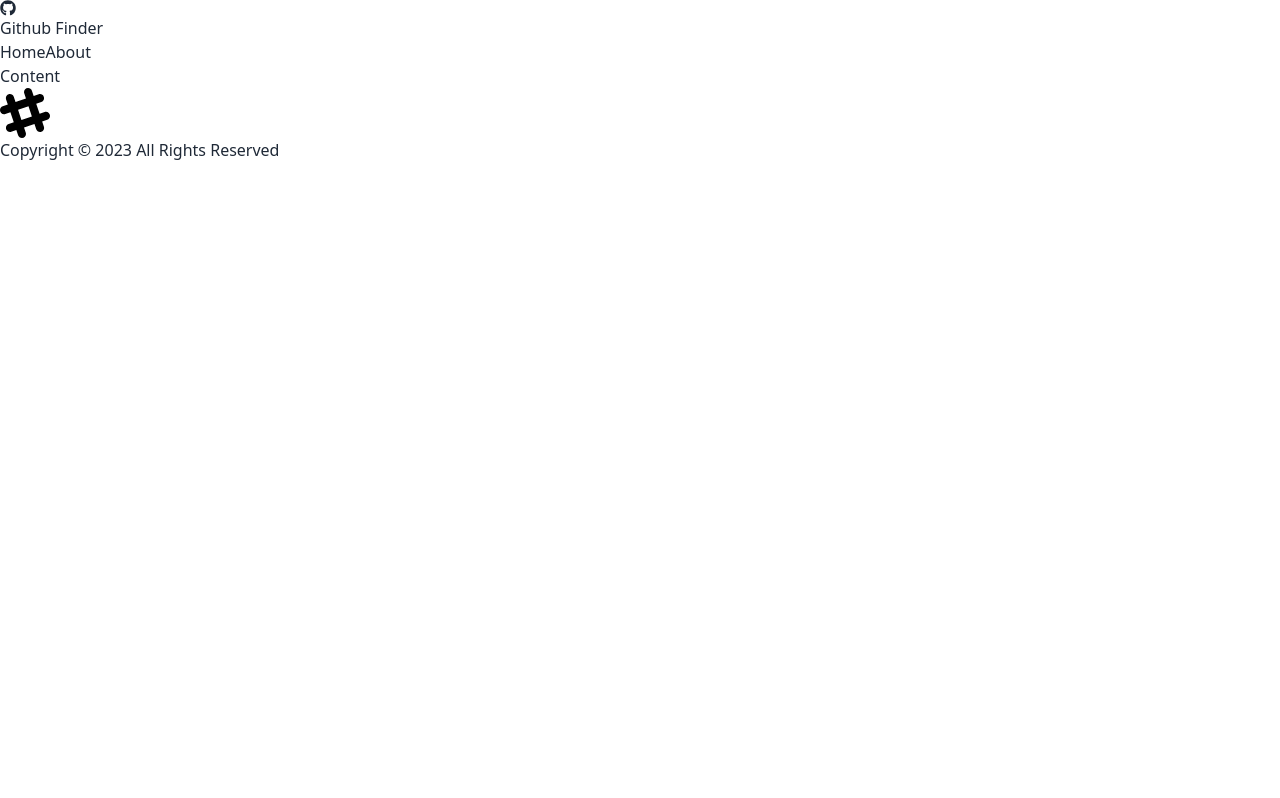
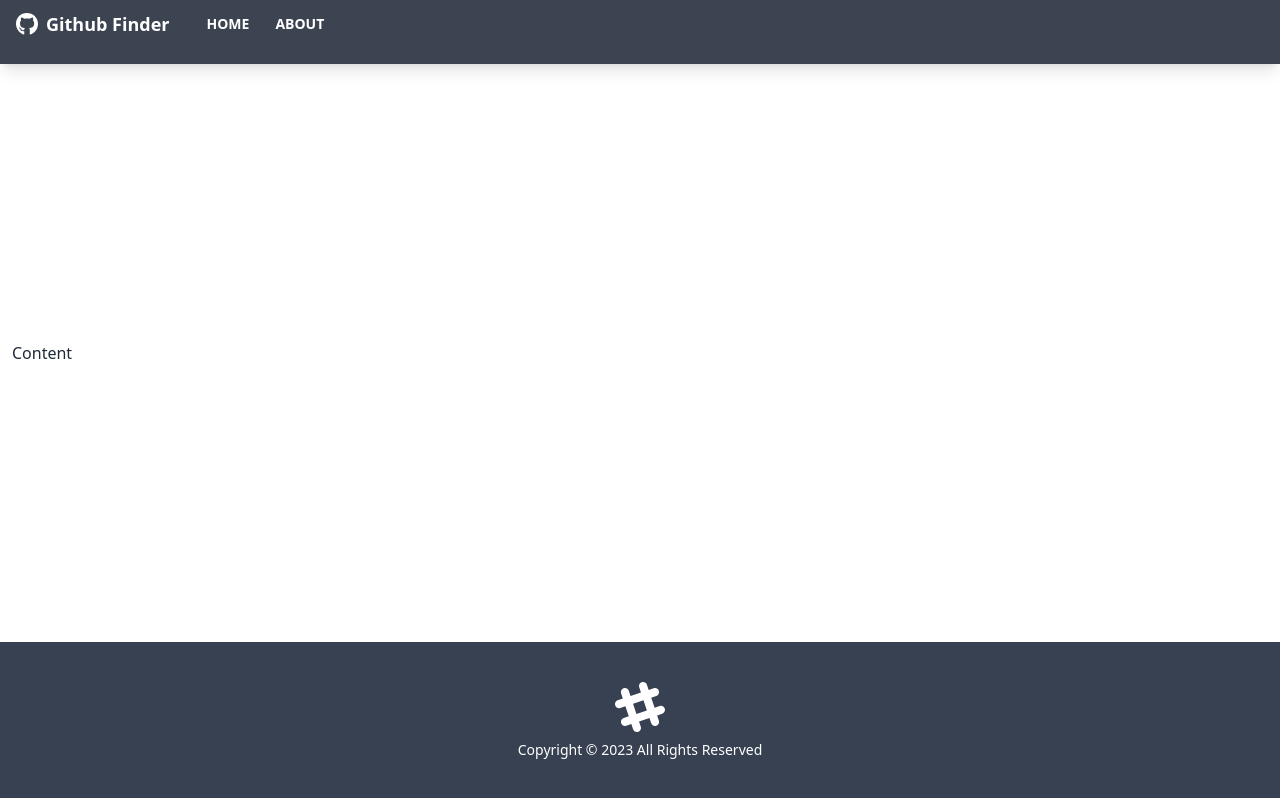
Before and after one commit to Anandk008/Github-finder, a React (Create React App) app: page / in a window 1280 px wide. Built offline with nearby package versions, Linux system fonts and the light colour scheme.

Commit message:
Basic Done2

```diff
--- a/package.json
+++ b/package.json
@@ -39,6 +39,9 @@
     ]
   },
   "devDependencies": {
+    "autoprefixer": "^10.4.14",
+    "postcss": "^8.4.21",
+    "postcss-import": "^15.1.0",
     "tailwindcss": "^3.3.0"
   }
 }
--- /dev/null
+++ b/postcss.config.js
@@ -0,0 +1,6 @@
+module.exports = {
+  plugins: {
+    tailwindcss: {},
+    autoprefixer: {},
+  },
+ }
--- a/tailwind.config.js
+++ b/tailwind.config.js
@@ -1,8 +1,10 @@
 /** @type {import('tailwindcss').Config} */
 module.exports = {
-  content: [],
-  theme: {
-    extend: {},
-  },
-  plugins: [require('daisyui')],
+  content: [
+  "./src/**/*.{js,jsx,ts,tsx}",
+ ],
+ theme: {
+  extend: {},
+ },
+ plugins:[require('daisyui')],
 }
```
Also changed, not shown: src/index.js (+5 -5 lines), 1 other file (tests, documents, lock files or other folders).
